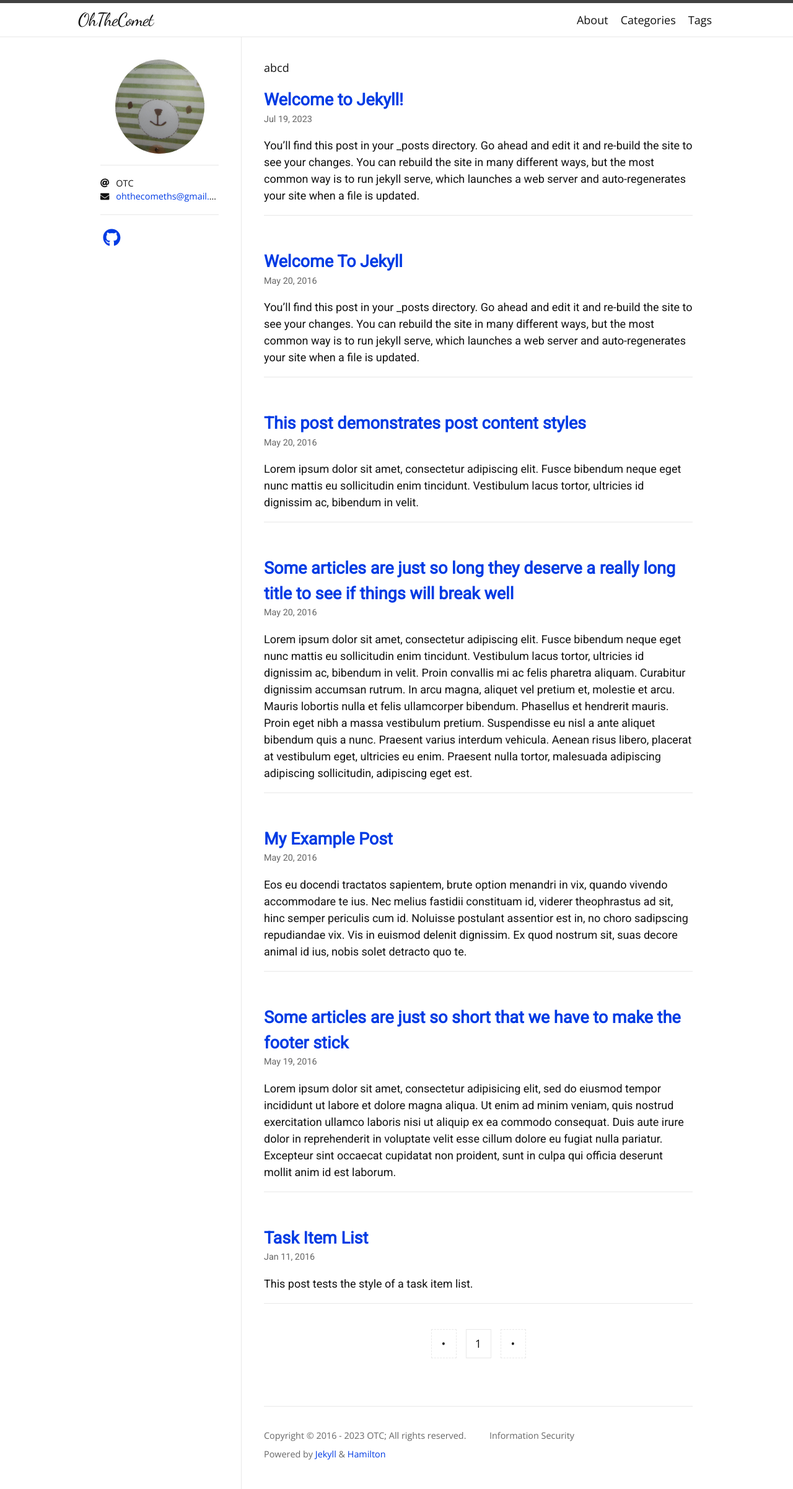
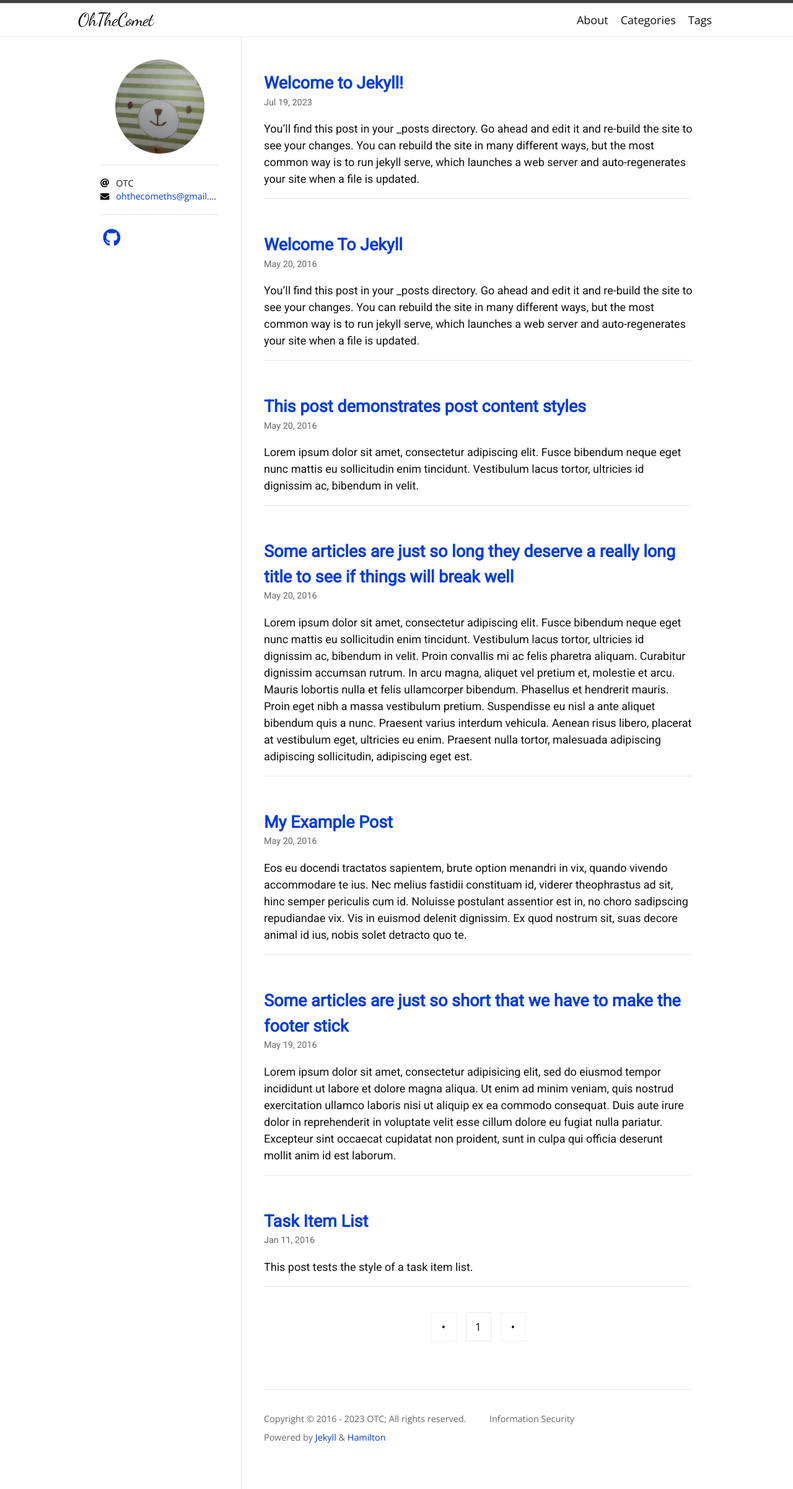
Before and after one commit to OhTheComet/ohthecomet.github.io, a Jekyll site: the page built from index.html, in a window 1280 px wide. Shown: the whole page at 62% size. Built offline with Jekyll 4.4.1, drawn with Linux system fonts in a browser that asks for light colours; nearby versions of some CDN libraries; some web fonts are replaced; the list of posts is cut into pages by our own code.

Commit message:
'Config'

```diff
--- a/_layouts/home.html
+++ b/_layouts/home.html
@@ -13,7 +13,6 @@ layout: default
   {% endif %}
 
   {% if posts.size > 0 %}
-    <span>abcd</span>
     <ul class="post-list">
       {% assign date_format = site.date_format | default: "%b %-d, %Y" %}
       {% for post in posts %}
```
